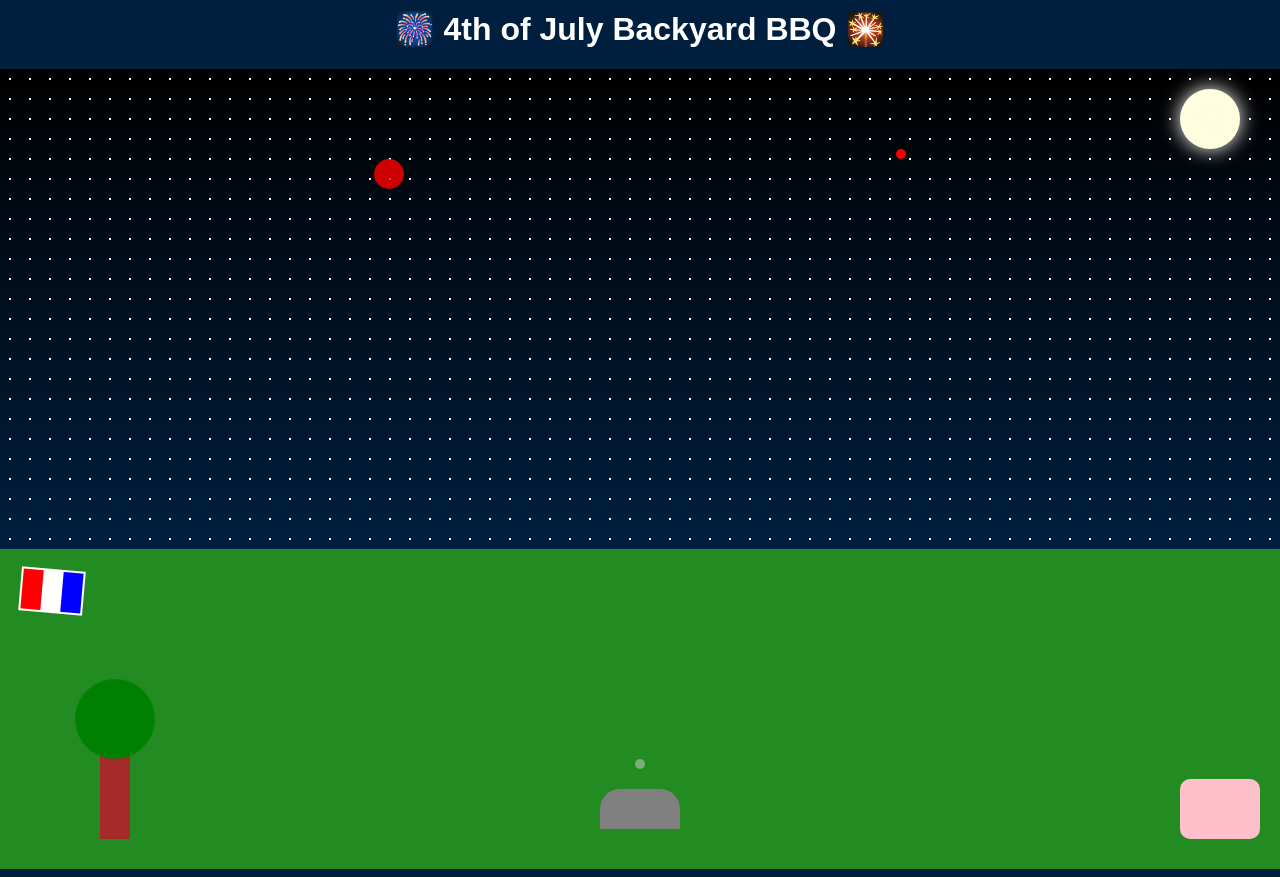
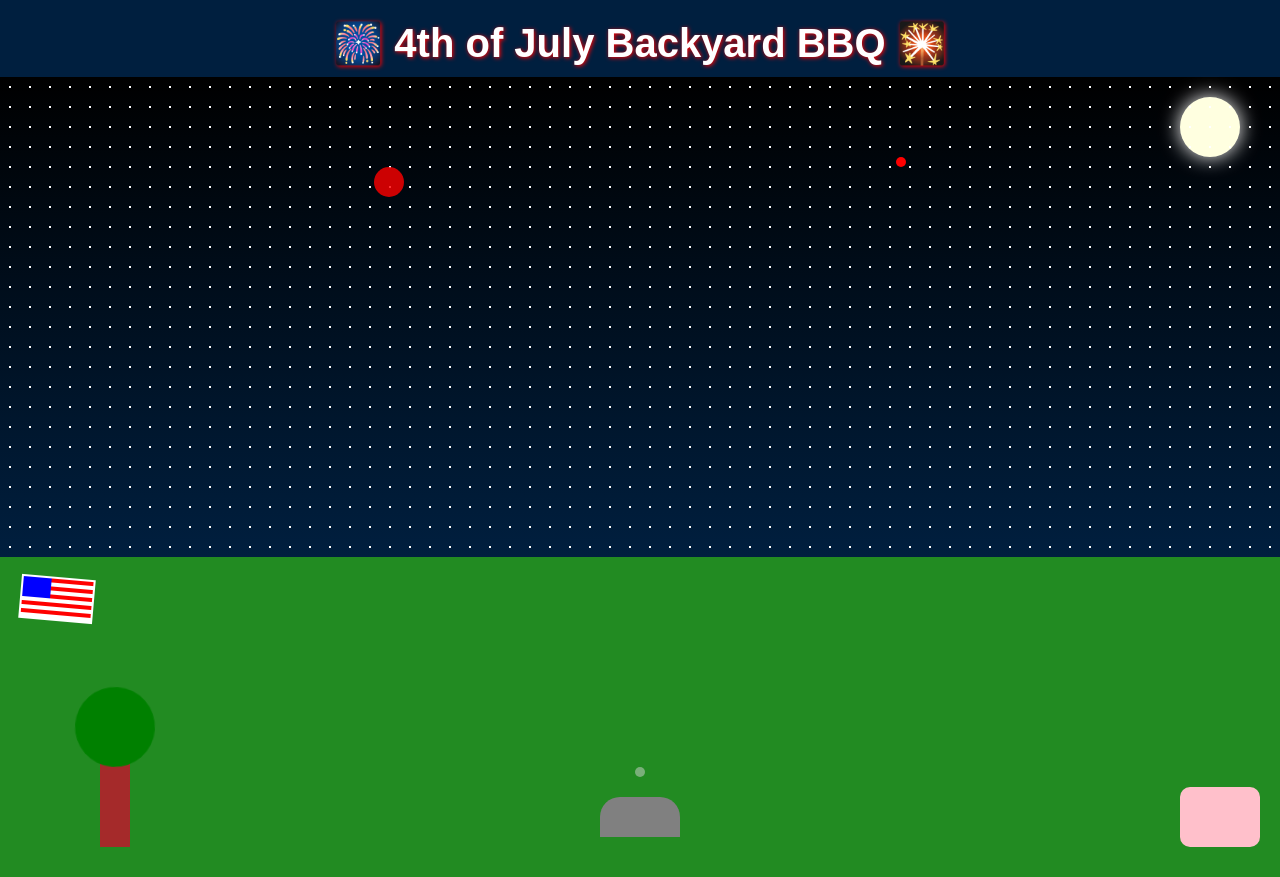
Before and after one commit to Frewyni/4th_of_July_BBQ, a plain HTML site: page index.html in a window 1280 px wide. Drawn offline with nearby package versions, Linux system fonts and the light colour scheme.

Commit message:
Final update: improved US flag and anthem audio

```diff
--- a/index.html
+++ b/index.html
@@ -28,7 +28,10 @@
     </div>
   </div>
 
-  <audio id="anthem" src="https://www.fesliyanstudios.com/play-mp3/387" preload="auto"></audio>
+  <audio id="anthem" preload="auto">
+  <source src="https://www.soundhelix.com/examples/mp3/SoundHelix-Song-1.mp3" type="audio/mp3">
+  Your browser does not support the audio element.
+</audio>
 
   <script>
     document.getElementById("play-anthem").onclick = function() {
--- a/styles.css
+++ b/styles.css
@@ -9,8 +9,11 @@ body {
 }
 
 .title {
-  margin-top: 10px;
-  font-size: 2rem;
+  font-size: 2.5rem;
+  margin-top: 20px;
+  margin-bottom: 10px;
+  color: #ffffff;
+  text-shadow: 1px 1px 4px red;
 }
 
 /* Scene Layout */
@@ -56,15 +59,26 @@ body {
 
 /* Flag */
 .flag {
-  width: 60px;
+  width: 70px;
   height: 40px;
-  background: linear-gradient(to right, red 33%, white 33% 66%, blue 66%);
+  background:
+    repeating-linear-gradient(to bottom, red, red 4px, white 4px, white 8px);
   border: 2px solid white;
   position: absolute;
   top: 20px;
   left: 20px;
   animation: wave 2s infinite ease-in-out;
   cursor: pointer;
+}
+
+.flag::before {
+  content: "";
+  position: absolute;
+  top: 0;
+  left: 0;
+  width: 28px;
+  height: 20px;
+  background: blue;
 }
 
 /* Grill */
```
